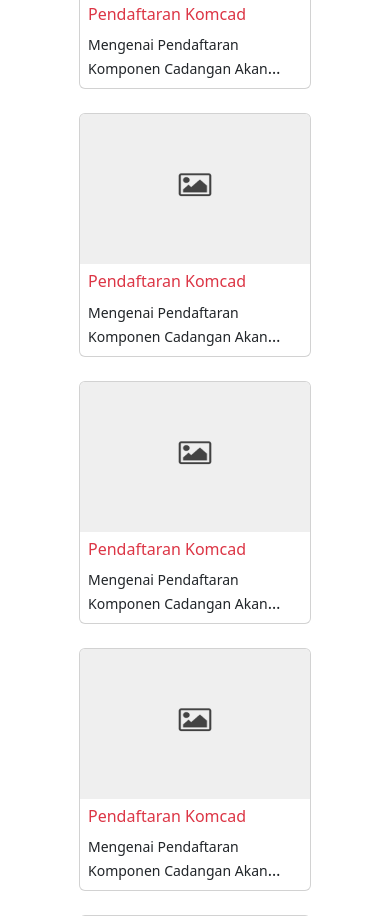
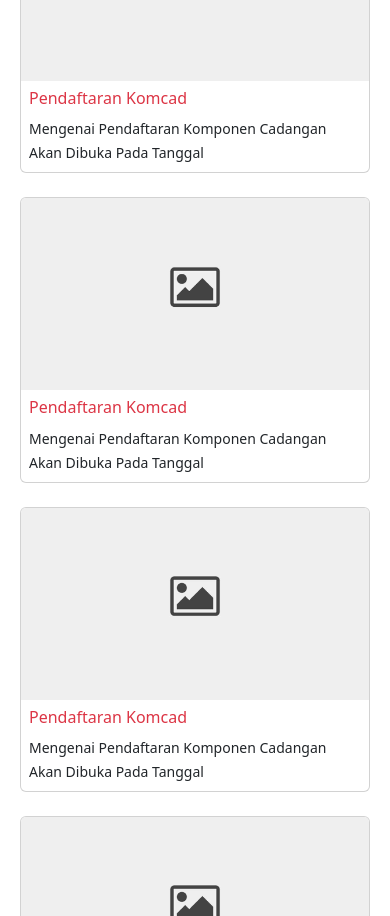
Before and after one commit to hidayatfajar/komcad-bootsrap-version, a plain HTML site: page index.html in a window 390 px wide. Shown: the part 1084-2000 px from the top of the page. Drawn offline with nearby package versions, Linux system fonts and the light colour scheme; files whose address does not match are found by name.

Commit message:
fix responsive for mobile display

```diff
--- a/assets/css/style.css
+++ b/assets/css/style.css
@@ -31,6 +31,11 @@
 }
 
 
+
+.card-width {
+    width: 14.5rem;
+}
+
 @media screen and (max-width: 450px) {
     .text-promosi {
         font-size: 1rem;
@@ -39,6 +44,16 @@
     .btn-daftar {
         width: 100%;
         margin-top: 1rem;
+    }
+
+    .card-width {
+        width: 100%;
+    }
+
+    .card-img-top {
+        width: 100%;
+        height: 12rem;
+        object-fit: cover;
     }
 
 }
--- a/index.html
+++ b/index.html
@@ -129,7 +129,7 @@
                 Informasi
             </div>
             <div class="mt-3 d-flex flex-wrap justify-content-center align-items-center">
-                <div class="card mx-2 mt-4" style="width: 14.5rem;">
+                <div class="card mx-2 mt-4 card-width">
                     <img class="card-img-top" src="/assets/img/background/no-thumbnail.jpg" alt="img" height="150"
                         contain>
                     <div class="p-2">
@@ -143,7 +143,7 @@
                         </div>
                     </div>
                 </div>
-                <div class="card mx-2 mt-4" style="width: 14.5rem;">
+                <div class="card mx-2 mt-4 card-width">
                     <img class="card-img-top" src="/assets/img/background/no-thumbnail.jpg" alt="img" height="150"
                         contain>
                     <div class="p-2">
@@ -157,7 +157,7 @@
                         </div>
                     </div>
                 </div>
-                <div class="card mx-2 mt-4" style="width: 14.5rem;">
+                <div class="card mx-2 mt-4 card-width">
                     <img class="card-img-top" src="/assets/img/background/no-thumbnail.jpg" alt="img" height="150"
                         contain>
                     <div class="p-2">
@@ -171,7 +171,7 @@
                         </div>
                     </div>
                 </div>
-                <div class="card mx-2 mt-4" style="width: 14.5rem;">
+                <div class="card mx-2 mt-4 card-width">
                     <img class="card-img-top" src="/assets/img/background/no-thumbnail.jpg" alt="img" height="150"
                         contain>
                     <div class="p-2">
@@ -185,7 +185,7 @@
                         </div>
                     </div>
                 </div>
-                <div class="card mx-2 mt-4" style="width: 14.5rem;">
+                <div class="card mx-2 mt-4 card-width">
                     <img class="card-img-top" src="/assets/img/background/no-thumbnail.jpg" alt="img" height="150"
                         contain>
                     <div class="p-2">
@@ -199,7 +199,7 @@
                         </div>
                     </div>
                 </div>
-                <div class="card mx-2 mt-4" style="width: 14.5rem;">
+                <div class="card mx-2 mt-4 card-width">
                     <img class="card-img-top" src="/assets/img/background/no-thumbnail.jpg" alt="img" height="150"
                         contain>
                     <div class="p-2">
```
